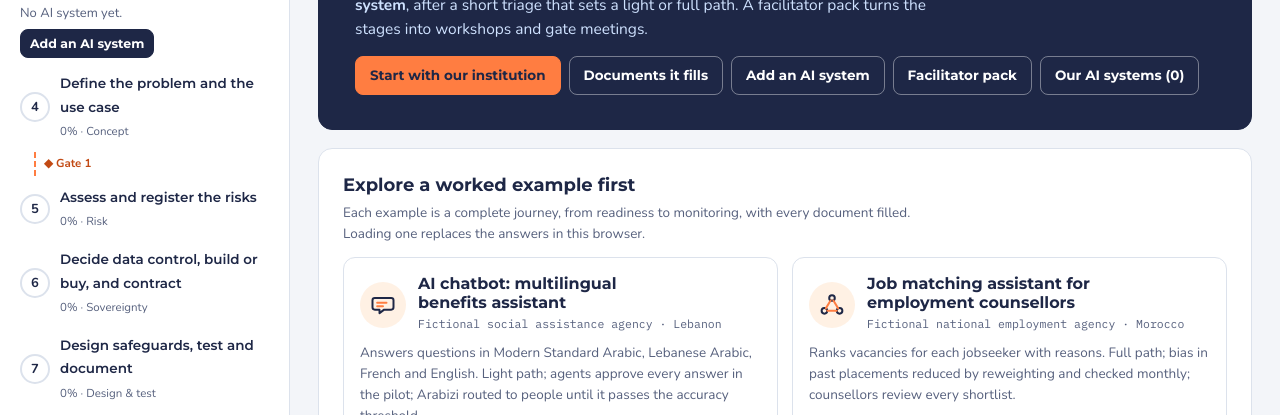
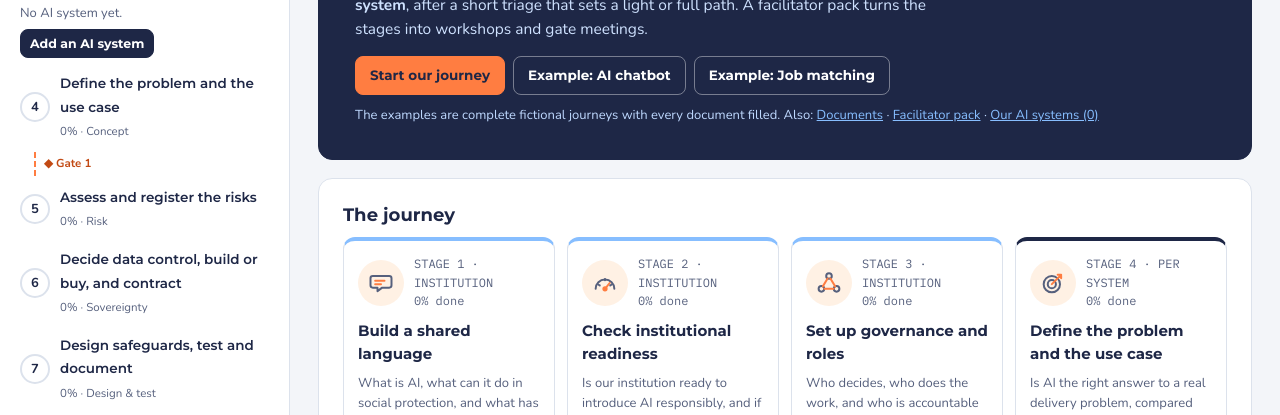
Before and after one commit to spdci/ai-journey-companion, a plain HTML site: page index.html in a window 1280 px wide. Shown: the part 385-800 px from the top of the page. Drawn offline with nearby package versions, Linux system fonts and the light colour scheme.

Commit message:
Add country field; examples and start buttons
Co-Authored-By: Claude Opus 5.5 <noreply@anthropic.com>

```diff
--- a/index.html
+++ b/index.html
@@ -1581,8 +1581,7 @@ function gate2MD(){ const a=A(), d=t4Decision(); let n=0; let m=`# Gate 2 eviden
 function renderStart(){
   let h=S.isExample?exampleBanner():"";
   h+=`<section class="panel hero" style="padding:34px 36px">${kvSVG(11,420,320)}<div class="eyebrow">DCI AI Hub · AI Journey Companion</div><h1 class="hero-title">From idea to <em>accountable AI</em></h1><p class="why" style="max-width:62ch">This companion walks a social protection institution through nine stages, from first idea to monitoring and retirement. <b>Stages 1–3</b> (shared language, readiness, governance) are done <b>once for the institution</b>. <b>Stages 4–9</b> are done <b>for each AI system</b>, after a short triage that sets a light or full path. A facilitator pack turns the stages into workshops and gate meetings.</p>
-  <div class="btnrow"><a class="btn primary" href="#stage-1">Start with our institution</a><a class="btn" href="#documents">Documents it fills</a><a class="btn" href="#triage">Add an AI system</a><a class="btn" href="#facilitator">Facilitator pack</a><a class="btn" href="#systems">Our AI systems (${S.systems.length})</a></div></section>`;
-  if(!S.isExample) h+=`<section class="panel"><h2 class="sec-title">Explore a worked example first</h2><p class="fdesc">Each example is a complete journey, from readiness to monitoring, with every document filled. Loading one replaces the answers in this browser${S.systems.length||Object.keys(S.inst).length?" (download your journey first from the Dossier if you want to keep it)":""}.</p><div class="doccards">${EXCHOICES.map(x=>`<div class="doccard"><div class="dh">${icon(x.ic)}<div><h3>${x.t}</h3><span class="fmt">${x.where}</span></div></div><p class="fdesc" style="margin:0">${x.d}</p><div class="btnrow" style="margin-top:auto"><button class="btn primary" data-loadex="${x.id}">Load this example</button></div></div>`).join("")}</div></section>`;
+  <div class="btnrow"><button class="btn primary" id="newjourney">${S.isExample||S.systems.length||Object.keys(S.inst).length?"Start a new journey":"Start our journey"}</button><button class="btn" data-loadex="chatbot" title="${esc(EXCHOICES[0].d)}">Example: AI chatbot</button><button class="btn" data-loadex="jobs" title="${esc(EXCHOICES[1].d)}">Example: Job matching</button></div><p style="font-size:13px;color:#BFD9FF;margin:10px 0 0">${S.isExample?`Now showing the <b>${S.exampleId==="jobs"?"job matching":"AI chatbot"}</b> example.`:"The examples are complete fictional journeys with every document filled."} Also: <a href="#documents">Documents</a> · <a href="#facilitator">Facilitator pack</a> · <a href="#systems">Our AI systems (${S.systems.length})</a></p></section>`;
   h+=`<section class="panel"><h2 class="sec-title">The journey</h2><div class="journeymap">${STAGES.map(st=>`<a class="jcard ${st.id<=3?"inst":""}" href="#stage-${st.id}"><span class="jhead">${icon(st.id)}<span class="num">STAGE ${st.id} · ${st.id<=3?"INSTITUTION":"PER SYSTEM"}<br>${progress(st)}% done</span></span><b>${esc(st.title)}</b><span>${esc(st.question)}</span><span style="font-size:12px">${[...new Set(st.readings.map(r=>r.r))].map(r=>RES[r].t.split(":")[0].replace(/^Blog · /,"Blog: ")).slice(0,3).map(esc).join(" · ")}</span>${st.gate?`<span class="chip gate gate">◆ ${esc(st.gate.split(" · ")[0])}</span>`:""}</a>`).join("")}</div>
   <h2 class="sec-title">How the pieces connect</h2><div class="cols">
   <div class="reading"><span class="src">Learn</span><p>Taxonomy and Evidence Review build a shared language and show what has worked and failed (Stage 1).</p></div>
@@ -1722,6 +1721,7 @@ document.addEventListener("click",e=>{ const t=e.target.closest("button,[data-ta
   if(t.id==="wnext"){ if(wIdx<WALKLIST.length-1){ wIdx++; renderPresent(); $("#wcount").focus(); } else location.hash="#walk-room"; return; }
   if(t.id==="wprev"){ if(wIdx>0){ wIdx--; renderPresent(); } return; }
   if(t.id==="startown"){ confirmBox("Clear the worked example and start an empty journey? Download the example first if you want to keep it.","Start our own journey",()=>{ S=blank(); save(); location.hash="#stage-1"; route(); toast("Empty journey: start with your institution, then add AI systems"); }); return; }
+  if(t.id==="newjourney"){ const go=()=>{ S=blank(); save(); location.hash="#stage-1"; route(); window.scrollTo(0,0); }; if(S.isExample||(!S.systems.length&&!Object.keys(S.inst).length)) go(); else confirmBox("Start a new journey? This clears the answers in this browser. Download your journey first from the Dossier if you want to keep it.","Start a new journey",go); return; }
   if(t.dataset.loadex){ const which=t.dataset.loadex==="jobs"?"jobs":"chatbot"; const go=()=>{ S=exampleState(which); save(); location.hash="#start"; route(); window.scrollTo(0,0); toast((which==="jobs"?"Job matching":"Chatbot")+" example loaded"); }; if(S.isExample||(!S.systems.length&&!Object.keys(S.inst).length)) go(); else confirmBox("Replace your journey in this browser with the worked example? Download your journey first if you want to keep it.","Load the example",go); return; }
   if(t.id==="resetbtn"){ confirmBox("Clear all answers in this browser? This cannot be undone unless you have downloaded the journey.","Clear everything",()=>{ S=blank(); save(); route(); toast("Cleared"); }); return; }
   if(t.id==="importbtn"){ $("#importfile").click(); return; }
```
